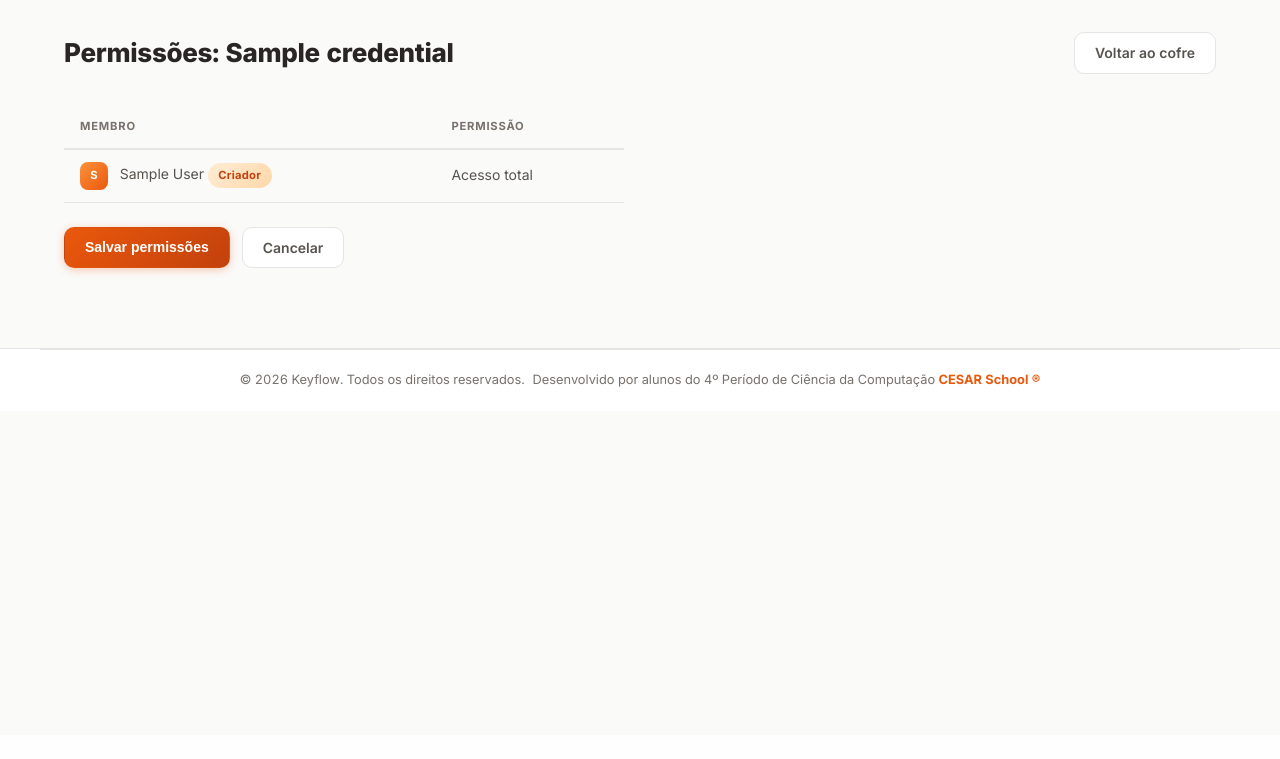
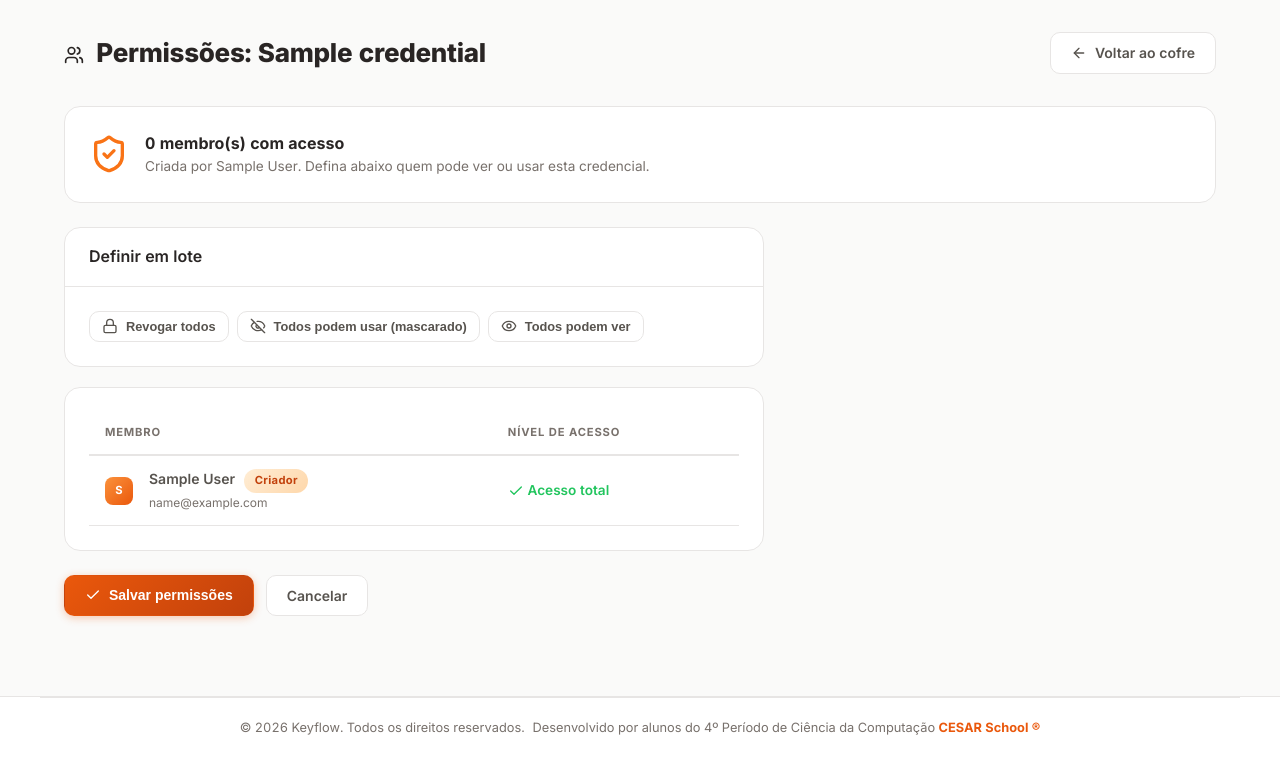
Before and after one commit to joaovictorgcu/projeto_5, a Flask app: page /vault/1/permissions in a window 1280 px wide. Shown: the part 65-824 px from the top of the page. Before the commit the page ends 452 px from the top, so only its background shows below. Run offline with Flask 3, Linux system fonts and the light colour scheme; a user stored in the database is signed in; tables that the repository leaves empty hold one stand-in row (values such as "Sample post"); some libraries are stand-ins or nearby versions.

Commit message:
redesign da tela de permissões com ação em lote
- visual com cards, ícones e e-mail de cada membro
- botões de lote: revogar todos, mascarado, ver todos
- resumo de quantos membros têm acesso
- criador destacado com badge

```diff
--- a/templates/permissions.html
+++ b/templates/permissions.html
@@ -3,55 +3,123 @@
 
 {% block content %}
 <div class="page-header">
-    <h1>Permissões: {{ cred.name }}</h1>
-    <a href="{{ url_for('vault.index') }}" class="btn btn-outline">Voltar ao cofre</a>
+    <h1>
+        <svg class="icon" style="margin-right:0.35rem;"><use href="#icon-users"/></svg>
+        Permissões: {{ cred.name }}
+    </h1>
+    <a href="{{ url_for('vault.index') }}" class="btn btn-outline">
+        <svg class="icon icon-sm"><use href="#icon-arrow-left"/></svg> Voltar ao cofre
+    </a>
 </div>
 
-<div class="form-container">
+{% set total_with_access = perms | length %}
+<div class="card" style="margin-bottom:1.5rem;">
+    <div class="card-body" style="display:flex;align-items:center;gap:1rem;">
+        <svg class="icon-feature" style="color:var(--purple-500);"><use href="#icon-shield-check"/></svg>
+        <div>
+            <p style="font-weight:700;color:var(--text-primary);">{{ total_with_access }} membro(s) com acesso</p>
+            <p style="font-size:0.85rem;color:var(--text-muted);">Criada por {{ cred.creator.name }}. Defina abaixo quem pode ver ou usar esta credencial.</p>
+        </div>
+    </div>
+</div>
+
+<div class="form-container" style="max-width:700px;">
     <form method="POST">
         <input type="hidden" name="csrf_token" value="{{ csrf_token() }}">
 
+        <!-- Ação em lote -->
+        <div class="card" style="margin-bottom:1.25rem;">
+            <div class="card-header">
+                <h2>Definir em lote</h2>
+            </div>
+            <div class="card-body" style="display:flex;gap:0.5rem;flex-wrap:wrap;">
+                <button type="button" class="btn btn-sm btn-outline" onclick="setAllPerms('none')">
+                    <svg class="icon icon-sm"><use href="#icon-lock"/></svg> Revogar todos
+                </button>
+                <button type="button" class="btn btn-sm btn-outline" onclick="setAllPerms('use')">
+                    <svg class="icon icon-sm"><use href="#icon-eye-off"/></svg> Todos podem usar (mascarado)
+                </button>
+                <button type="button" class="btn btn-sm btn-outline" onclick="setAllPerms('view')">
+                    <svg class="icon icon-sm"><use href="#icon-eye"/></svg> Todos podem ver
+                </button>
+            </div>
+        </div>
+
+        <!-- Tabela de membros -->
+        <div class="card">
+            <div class="card-body">
                 <table class="table">
                     <thead>
                         <tr>
                             <th>Membro</th>
-                    <th>Permissão</th>
+                            <th>Nível de acesso</th>
                         </tr>
                     </thead>
                     <tbody>
                         {% for member in members %}
-                {% if member.id != cred.created_by %}
+                        {% if member.id == cred.created_by %}
                         <tr>
                             <td>
+                                <div style="display:flex;align-items:center;gap:0.5rem;">
                                     <span class="member-avatar-sm">{{ member.name[0] | upper }}</span>
-                        {{ member.name }}
+                                    <div>
+                                        <span style="font-weight:600;">{{ member.name }}</span>
+                                        <span class="badge badge-admin" style="margin-left:0.35rem;">Criador</span>
+                                        <div style="font-size:0.75rem;color:var(--text-muted);">{{ member.email }}</div>
+                                    </div>
+                                </div>
                             </td>
                             <td>
-                        {% set perm = perms.get(member.id) %}
-                        <select name="perm_{{ member.id }}" class="form-select">
-                            <option value="none" {{ 'selected' if not perm }}>Sem acesso</option>
-                            <option value="use" {{ 'selected' if perm and not perm.can_view_password }}>Pode usar (sem ver senha)</option>
-                            <option value="view" {{ 'selected' if perm and perm.can_view_password }}>Pode ver a senha</option>
-                        </select>
+                                <span style="color:var(--green-500);font-weight:600;font-size:0.85rem;">
+                                    <svg class="icon icon-sm"><use href="#icon-check"/></svg> Acesso total
+                                </span>
                             </td>
                         </tr>
                         {% else %}
                         <tr>
                             <td>
+                                <div style="display:flex;align-items:center;gap:0.5rem;">
                                     <span class="member-avatar-sm">{{ member.name[0] | upper }}</span>
-                        {{ member.name }} <span class="badge badge-admin">Criador</span>
+                                    <div>
+                                        <span style="font-weight:600;">{{ member.name }}</span>
+                                        {% if member.role == 'admin' %}<span class="badge badge-admin" style="margin-left:0.35rem;">Admin</span>{% endif %}
+                                        <div style="font-size:0.75rem;color:var(--text-muted);">{{ member.email }}</div>
+                                    </div>
+                                </div>
                             </td>
-                    <td>Acesso total</td>
+                            <td>
+                                {% set perm = perms.get(member.id) %}
+                                <select name="perm_{{ member.id }}" class="form-select perm-select" style="max-width:250px;">
+                                    <option value="none" {{ 'selected' if not perm }}>🔒 Sem acesso</option>
+                                    <option value="use" {{ 'selected' if perm and not perm.can_view_password }}>👁️‍🗨️ Pode usar (sem ver senha)</option>
+                                    <option value="view" {{ 'selected' if perm and perm.can_view_password }}>👁️ Pode ver a senha</option>
+                                </select>
+                            </td>
                         </tr>
                         {% endif %}
                         {% endfor %}
                     </tbody>
                 </table>
+            </div>
+        </div>
 
-        <div class="form-actions">
-            <button type="submit" class="btn btn-primary">Salvar permissões</button>
+        <div class="form-actions" style="margin-top:1.5rem;">
+            <button type="submit" class="btn btn-primary">
+                <svg class="icon icon-sm"><use href="#icon-check"/></svg> Salvar permissões
+            </button>
             <a href="{{ url_for('vault.index') }}" class="btn btn-outline">Cancelar</a>
         </div>
     </form>
 </div>
 {% endblock %}
+
+{% block scripts %}
+<script>
+function setAllPerms(value) {
+    document.querySelectorAll('.perm-select').forEach(function(sel) {
+        sel.value = value;
+    });
+    showToast('Permissões definidas em lote. Clique "Salvar" para confirmar.');
+}
+</script>
+{% endblock %}
```
Lines whose indentation alone changed are shown as unchanged.
